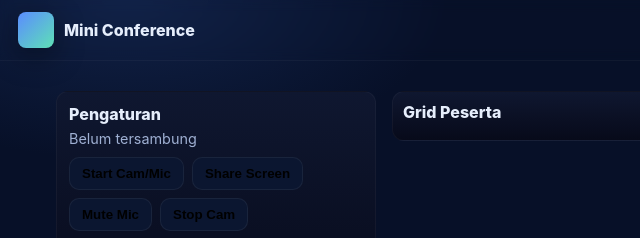
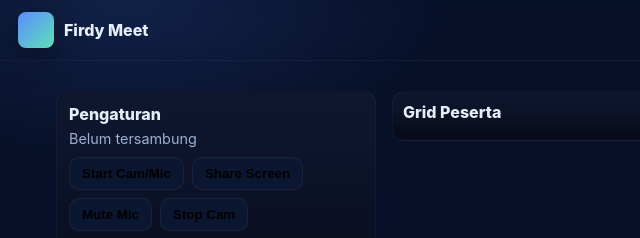
Before and after one commit to firdyridho/Firdy-Meet, a website: page index.html in a window 1280 px wide. Shown: the top 238 px of the page, 0-640 px from the left. Drawn offline with Linux system fonts and the light colour scheme.

Commit message:
Update index.html

```diff
--- a/index.html
+++ b/index.html
@@ -3,7 +3,7 @@
   <head>
     <meta charset="utf-8" />
     <meta name="viewport" content="width=device-width,initial-scale=1" />
-    <title>Mini Conference (WebRTC Mesh)</title>
+    <title>Firdy Meet</title>
     <style>
       :root {
         --bg: #071028;
@@ -186,7 +186,7 @@
     <header>
       <div class="brand">
         <div class="logo"></div>
-        <div>Mini Conference</div>
+        <div>Firdy Meet</div>
       </div>
       <div class="top-controls">
         <button id="joinBtn" class="btn primary">Join Room</button>
```
